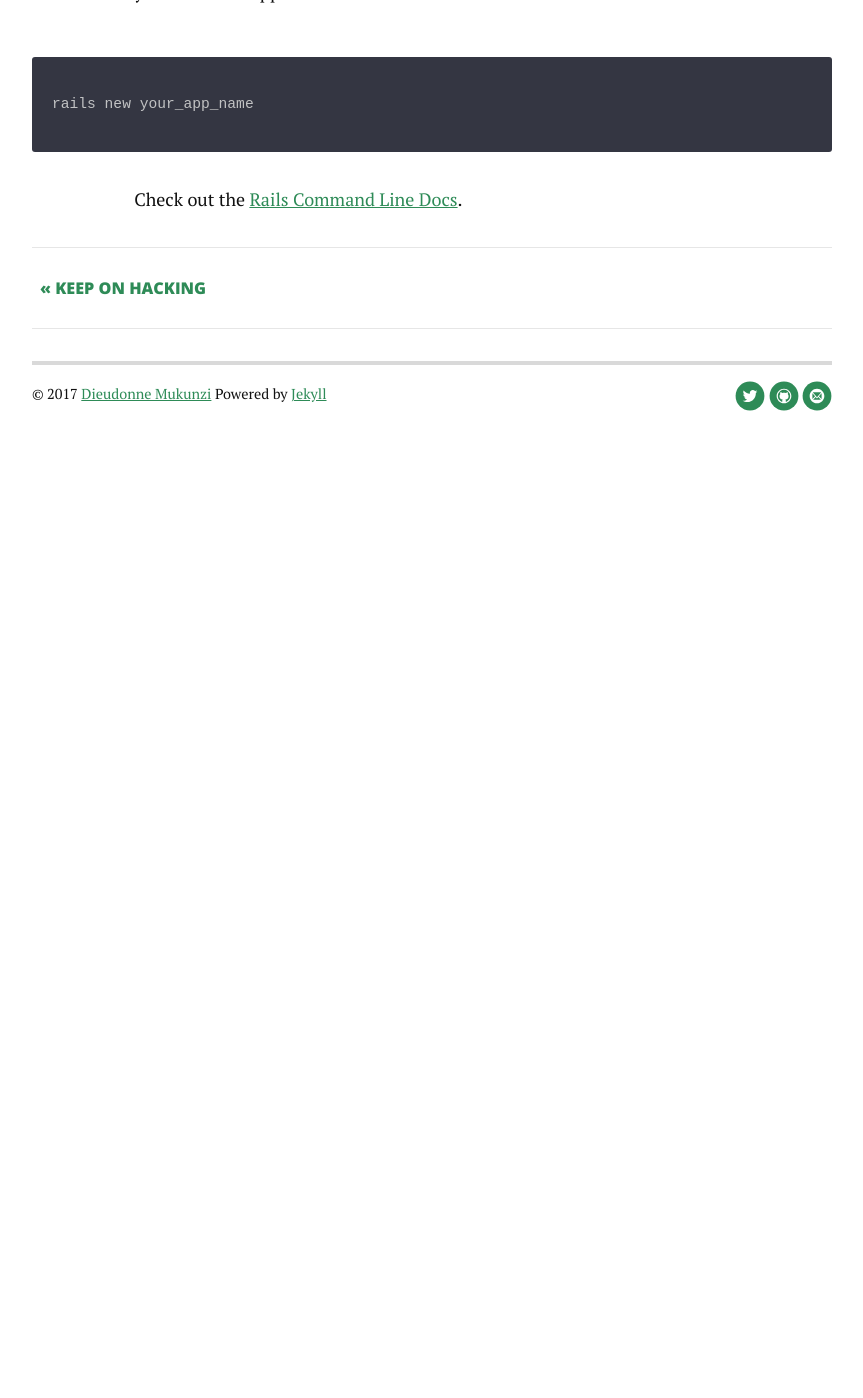
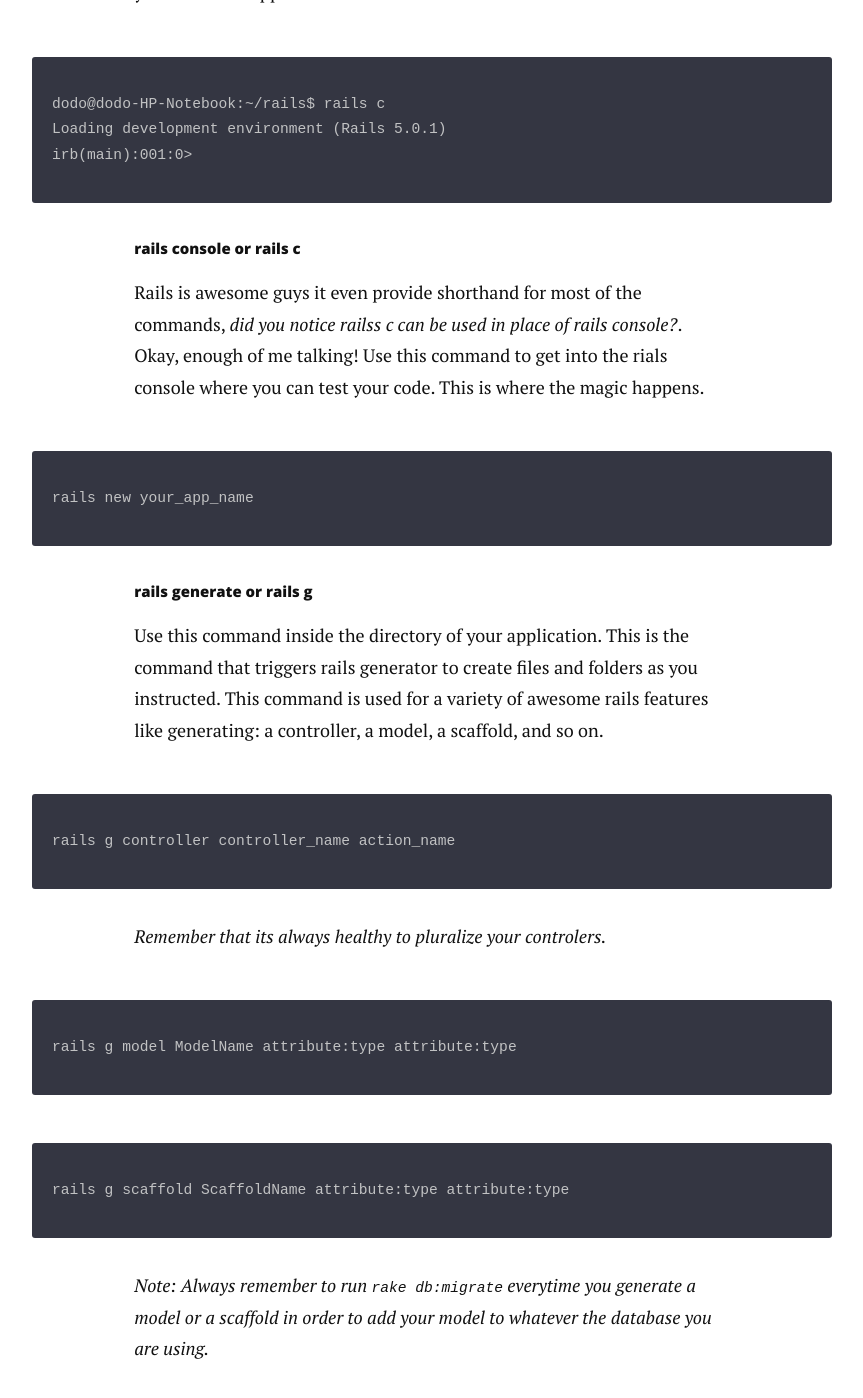
Before and after one commit to mukunzidd/mukunzidd.github.io, a Jekyll site: the page built from _posts/2017-01-20-the-rails-command-line.markdown, in a window 1280 px wide and 1400 px high, scrolled down 1255 px. Shown: the whole window, without its empty margins (208-1071 px from the left). Built offline with Jekyll 4.4.1, drawn with Linux system fonts in a browser that asks for light colours; nearby versions of some CDN libraries; before the commit the page ends 1761 px from its top, so only the background shows below that; some of the changed text lies outside the part shown.

Commit message:
Updated the post about Rails Command Line

```diff
--- a/_posts/2017-01-20-the-rails-command-line.markdown
+++ b/_posts/2017-01-20-the-rails-command-line.markdown
@@ -18,14 +18,49 @@
 - rails new app_name
 
 
-## My Favorite Usage
+## _Rails Commands Explained_
 
 ##### rails new you_app_name
 
 Use this command in the terminal in a directory where you want create your new rails application.
 
 {% highlight rails %}
+dodo@dodo-HP-Notebook:~/rails$ rails c
+Loading development environment (Rails 5.0.1)
+irb(main):001:0>
+{% endhighlight %}
+
+
+##### rails console or rails c
+
+Rails is awesome guys it even provide shorthand for most of the commands, _did you notice railss c can be used in place of rails console?_. Okay, enough of me talking! Use this command to get into the rials console where you can test your code. This is where the magic happens.
+
+{% highlight rails %}
 rails new your_app_name
 {% endhighlight %}
 
+
+##### rails generate or rails g
+
+Use this command inside the directory of your application. This is the command that triggers rails generator to create files and folders as you instructed. This command is used for a variety of awesome rails features like generating: a controller, a model, a scaffold, and so on.
+
+{% highlight rails %}
+rails g controller controller_name action_name
+{% endhighlight %}
+_Remember that its always healthy to pluralize your controlers._
+
+{% highlight rails %}
+rails g model ModelName attribute:type attribute:type
+{% endhighlight %}
+
+{% highlight rails %}
+rails g scaffold ScaffoldName attribute:type attribute:type
+{% endhighlight %}
+
+*Note:*
+_Always remember to run <code>rake db:migrate</code>  everytime 	        you generate a model or a scaffold in order to add your      model to whatever the database you are using._
+
+
+
+
 Check out the [Rails Command Line Docs](http://guides.rubyonrails.org/v3.2/command_line.html).
```
